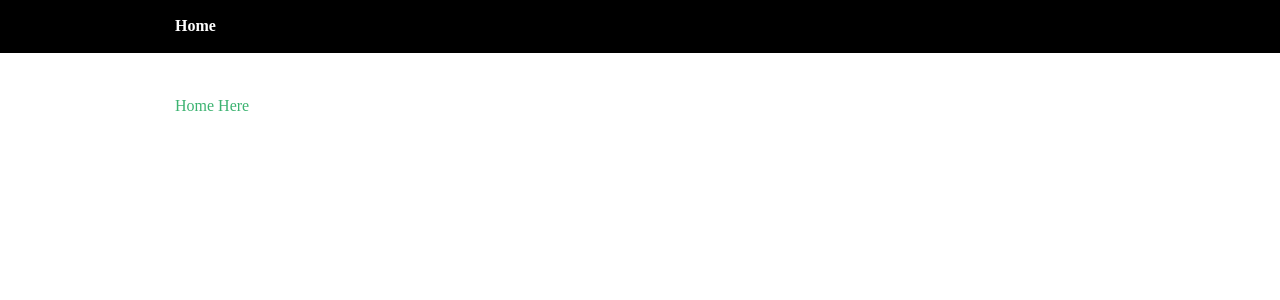
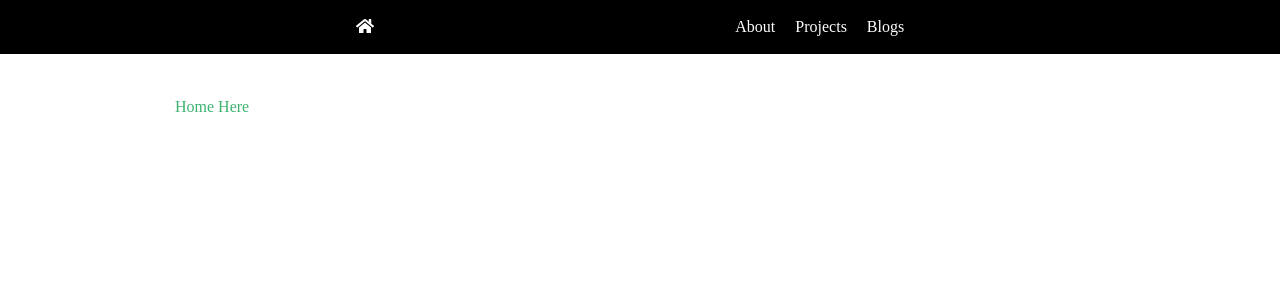
Before and after one commit to HannesCho/main, a React (Create React App) app: page / in a window 1280 px wide. Shown: the top 300 px of the page. Built offline with nearby package versions, Linux system fonts and the light colour scheme.

Commit message:
Header and Link

```diff
--- a/src/App.js
+++ b/src/App.js
@@ -6,6 +6,7 @@ import Home from "./screens/Home";
 import Projects from "./screens/Projects";
 import Blogs from "./screens/Blogs";
 import Layout from "./components/Layout";
+import About from "./screens/About";
 
 function App() {
   const theme = {
@@ -24,8 +25,30 @@ function App() {
               </Layout>
             }
           />
-          <Route path={routes.projects} element={<Projects />} />
-          <Route path={routes.blogs} element={<Blogs />} />
+          <Route
+            path={routes.about}
+            element={
+              <Layout>
+                <About />
+              </Layout>
+            }
+          />
+          <Route
+            path={routes.projects}
+            element={
+              <Layout>
+                <Projects />
+              </Layout>
+            }
+          />
+          <Route
+            path={routes.blogs}
+            element={
+              <Layout>
+                <Blogs />
+              </Layout>
+            }
+          />
         </Routes>
       </BrowserRouter>
     </ThemeProvider>
--- a/src/components/Header.js
+++ b/src/components/Header.js
@@ -1,5 +1,6 @@
-import { faAddressBook } from "@fortawesome/free-regular-svg-icons";
+import { faHome } from "@fortawesome/free-solid-svg-icons";
 import { FontAwesomeIcon } from "@fortawesome/react-fontawesome";
+import { Link } from "react-router-dom";
 import styled from "styled-components";
 
 const SHeader = styled.header`
@@ -15,19 +16,45 @@ const Wrapper = styled.div`
   max-width: 930px;
   width: 100%;
   display: flex;
-  justify-content: space-between;
+  justify-content: space-around;
   align-items: center;
 `;
-const Column = styled.span`
-  font-weight: 600;
-  color: white;
+
+const HomeIcon = styled.div``;
+const ListContainer = styled.ul`
+  display: flex;
+  justify-content: space-around;
+`;
+const NavLink = styled.li`
+  align-items: center;
+  justify-content: center;
+  margin-right: 20px;
+  a {
+    text-decoration: none;
+    color: white;
+  }
 `;
 
 function Header() {
   return (
     <SHeader>
       <Wrapper>
-        <Column>Home</Column>
+        <HomeIcon>
+          <Link to="/">
+            <FontAwesomeIcon icon={faHome} color="white" />
+          </Link>
+        </HomeIcon>
+        <ListContainer>
+          <NavLink>
+            <Link to="/about">About</Link>
+          </NavLink>
+          <NavLink>
+            <Link to="/projects">Projects</Link>
+          </NavLink>
+          <NavLink>
+            <Link to="/blogs">Blogs</Link>
+          </NavLink>
+        </ListContainer>
       </Wrapper>
     </SHeader>
   );
--- a/src/components/Layout.js
+++ b/src/components/Layout.js
@@ -1,4 +1,3 @@
-import { FontAwesomeIcon } from "@fortawesome/react-fontawesome";
 import styled from "styled-components";
 import Header from "./Header";
 
--- a/src/routes.js
+++ b/src/routes.js
@@ -1,5 +1,6 @@
 const routes = {
   home: "/",
+  about: "/about",
   projects: "/projects",
   blogs: "/blogs",
 };
--- /dev/null
+++ b/src/screens/About.js
@@ -0,0 +1,10 @@
+import styled from "styled-components";
+
+const Title = styled.div`
+  color: ${(props) => props.theme.main};
+`;
+
+function About() {
+  return <Title>About Here</Title>;
+}
+export default About;
```
